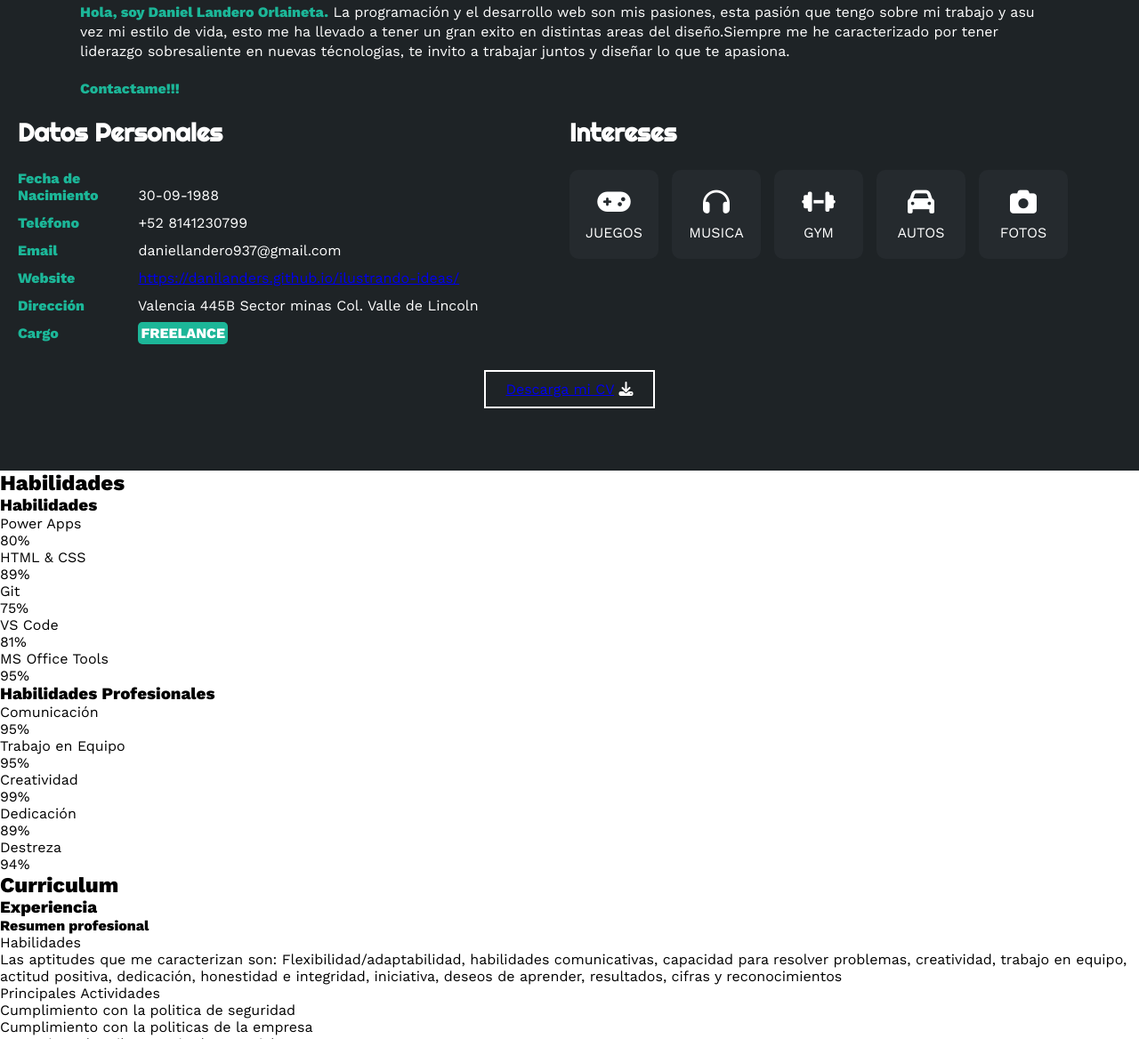
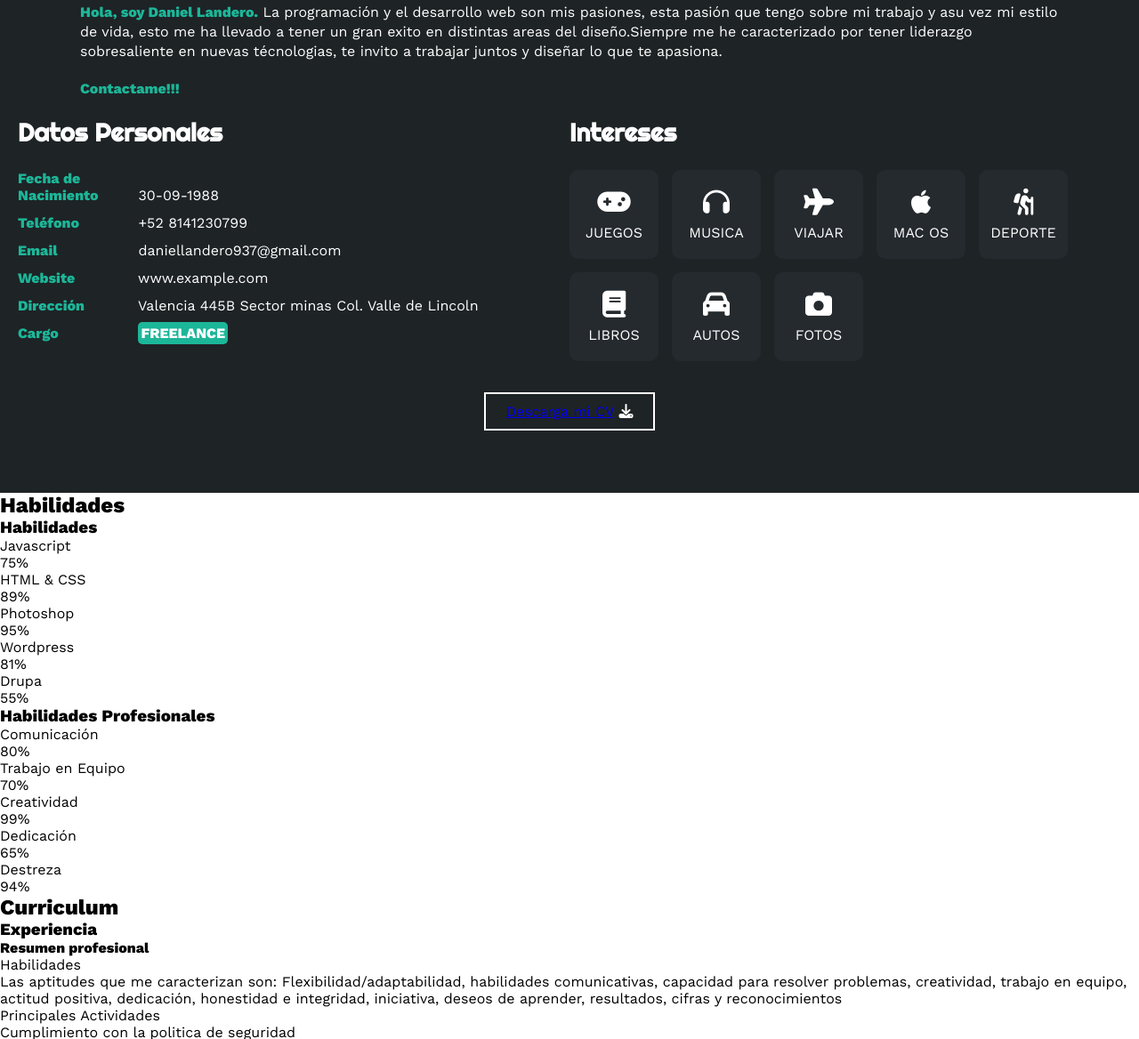
Before and after one commit to DaniLanders/ilustrando-ideas, a plain HTML site: page index.html in a window 1280 px wide. Shown: the part 946-2114 px from the top of the page at 89% size. Drawn offline with nearby package versions, Linux system fonts and the light colour scheme; a script that the page names is missing.

Commit message:
reinsertanr codigo 4

```diff
--- a/index.html
+++ b/index.html
@@ -62,12 +62,12 @@
     <section id="sobremi" class="sobremi">
         <div class="contenido-seccion">
             <h2>Sobre Mí</h2>
-            <p><span>Hola, soy Daniel Landero Orlaineta.</span> La programación y el desarrollo web son mis pasiones,
+            <p><span>Hola, soy Daniel Landero.</span> La programación y el desarrollo web son mis pasiones,
                 esta pasión que
                 tengo sobre mi trabajo y asu vez mi estilo de vida, esto me ha llevado a tener un gran exito en
                 distintas areas del diseño.Siempre me he caracterizado por tener liderazgo sobresaliente en
                 nuevas técnologias, te invito a trabajar juntos y diseñar lo que te apasiona. </p>
-                <p><span>Contactame!!!</span></p></div>
+                <p><span>Contactame!!!</span></div></p>
 
             <div class="fila">
                 <!-- Datos personales -->
@@ -88,8 +88,7 @@
                         </li>
                         <li>
                             <strong>Website</strong>
-                            <a href="https://danilanders.github.io/ilustrando-ideas/">https://danilanders.github.io/ilustrando-ideas/</a>
-
+                            www.example.com
                         </li>
                         <li>
                             <strong>Dirección</strong>
@@ -115,8 +114,20 @@
                             <span>MUSICA</span>
                         </div>
                         <div class="interes">
-                            <i class="fa-solid fa-dumbbell"></i>
-                            <span>GYM</span>
+                            <i class="fa-solid fa-plane"></i>
+                            <span>VIAJAR</span>
+                        </div>
+                        <div class="interes">
+                            <i class="fa-brands fa-apple"></i>
+                            <span>MAC OS</span>
+                        </div>
+                        <div class="interes">
+                            <i class="fa-solid fa-person-hiking"></i>
+                            <span>DEPORTE</span>
+                        </div>
+                        <div class="interes">
+                            <i class="fa-solid fa-book"></i>
+                            <span>LIBROS</span>
                         </div>
                         <div class="interes">
                             <i class="fa-solid fa-car"></i>
@@ -158,10 +169,10 @@
                 <div class="col">
                     <h3>Habilidades</h3>
                     <div class="skill">
-                        <span>Power Apps</span>
+                        <span>Javascript</span>
                         <div class="barra-skill">
                             <div class="progreso">
-                                <span>80%</span>
+                                <span>75%</span>
                             </div>
                         </div>
                     </div>
@@ -174,15 +185,15 @@
                         </div>
                     </div>
                     <div class="skill">
-                        <span>Git</span>
+                        <span>Photoshop</span>
                         <div class="barra-skill">
                             <div class="progreso">
-                                <span>75%</span>
+                                <span>95%</span>
                             </div>
                         </div>
                     </div>
                     <div class="skill">
-                        <span>VS Code</span>
+                        <span>Wordpress</span>
                         <div class="barra-skill">
                             <div class="progreso">
                                 <span>81%</span>
@@ -190,10 +201,10 @@
                         </div>
                     </div>
                     <div class="skill">
-                        <span>MS Office Tools</span>
+                        <span>Drupa</span>
                         <div class="barra-skill">
                             <div class="progreso">
-                                <span>95%</span>
+                                <span>55%</span>
                             </div>
                         </div>
                     </div>
@@ -205,7 +216,7 @@
                         <span>Comunicación</span>
                         <div class="barra-skill">
                             <div class="progreso">
-                                <span>95%</span>
+                                <span>80%</span>
                             </div>
                         </div>
                     </div>
@@ -213,7 +224,7 @@
                         <span>Trabajo en Equipo</span>
                         <div class="barra-skill">
                             <div class="progreso">
-                                <span>95%</span>
+                                <span>70%</span>
                             </div>
                         </div>
                     </div>
@@ -229,7 +240,7 @@
                         <span>Dedicación</span>
                         <div class="barra-skill">
                             <div class="progreso">
-                                <span>89%</span>
+                                <span>65%</span>
                             </div>
                         </div>
                     </div>
```
